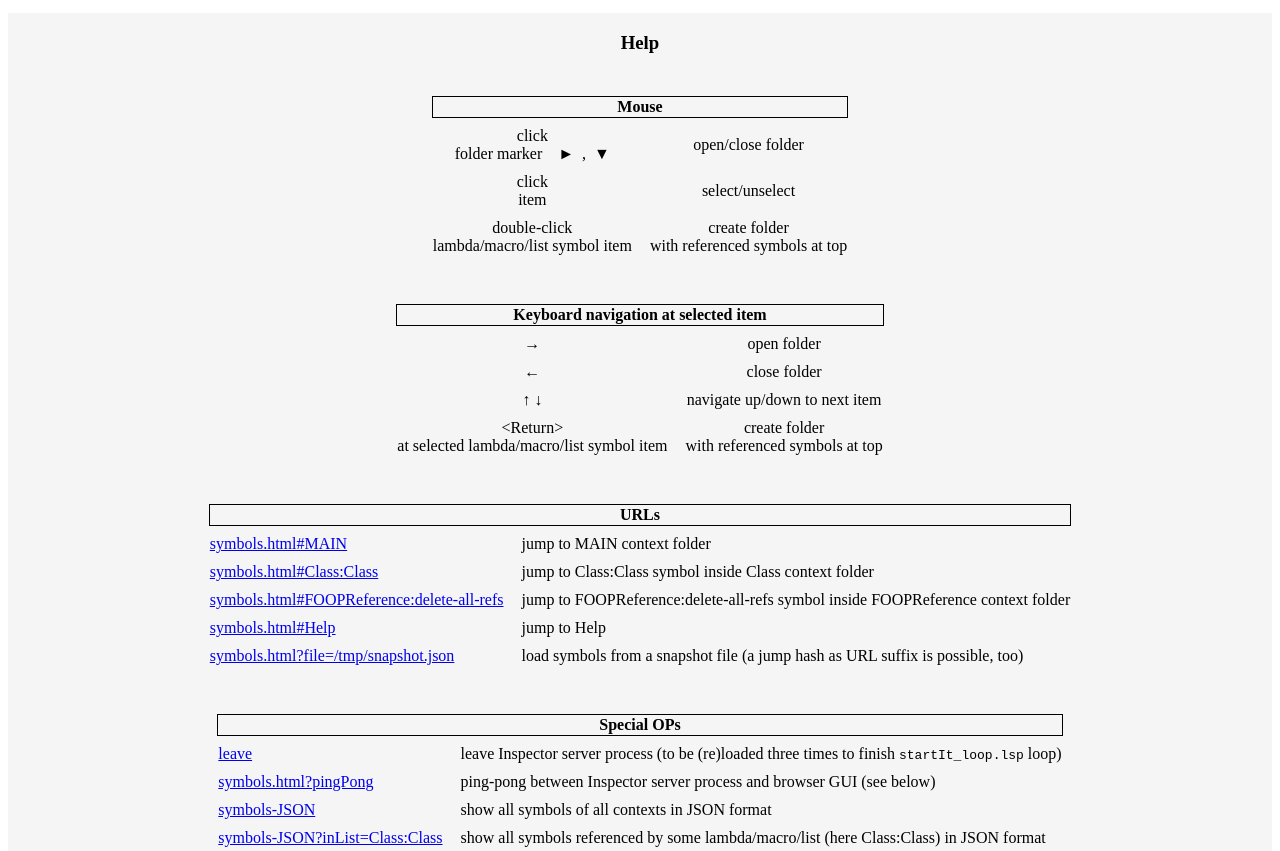
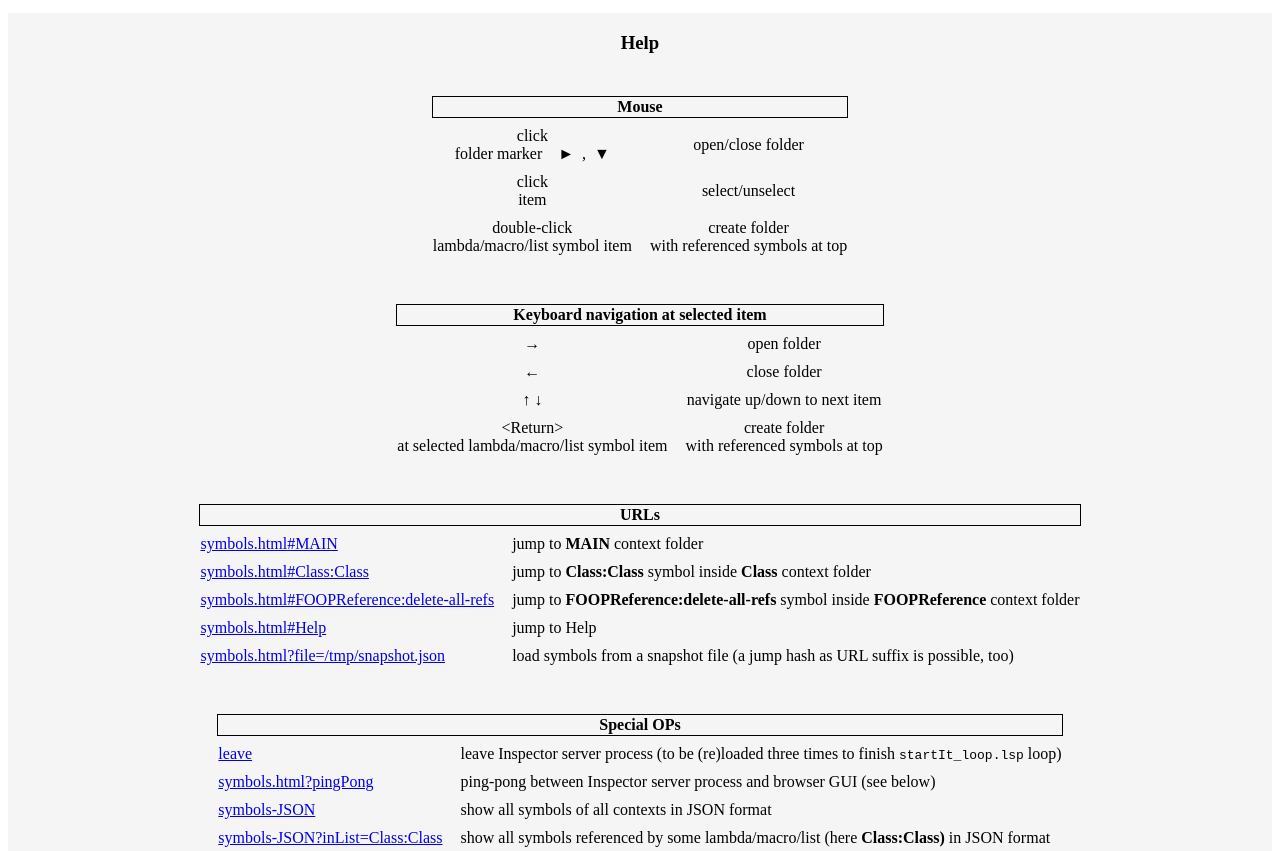
Before and after one commit to hartrock/Inspector, a plain HTML site: page symbols.html in a window 1280 px wide. Shown: the part 101-952 px from the top of the page. Drawn offline with Linux system fonts and the light colour scheme; no server answers.

Commit message:
[imp] GUI: code snippets in Help in bold (e.g. Class:Class), README.md update
And minimal change in help text of startIt_pingPong.lsp .

```diff
--- a/inspector.css
+++ b/inspector.css
@@ -79,8 +79,11 @@ td.URL {
     text-align:left;
 }
 
-span.codesnippet {
+span.command_snippet {
 /*    background-color: red; */
     /* text-align: left; */
     font-family: monospace;
 }
+span.code_snippet {
+    font-weight: bold;
+}
--- a/symbols.html
+++ b/symbols.html
@@ -71,16 +71,16 @@
       </tr>
       <tr>
         <td class="URL"><a href="symbols.html#MAIN">symbols.html#MAIN</a></td>
-        <td class="URL">jump to MAIN context folder</td>
+        <td class="URL">jump to <span class="code_snippet">MAIN</span> context folder</td>
       </tr>
       <tr>
         <td class="URL"><a href="symbols.html#Class:Class">symbols.html#Class:Class</a></td>
-        <td class="URL">jump to Class:Class symbol inside Class context folder</td>
+        <td class="URL">jump to <span class="code_snippet">Class:Class</span> symbol inside <span class="code_snippet">Class</span> context folder</td>
       </tr>
       <tr>
         <td class="URL"><a href="symbols.html#FOOPReference:delete-all-refs">symbols.html#FOOPReference:delete-all-refs
         </a></td>
-        <td>jump to FOOPReference:delete-all-refs symbol inside FOOPReference context folder</td>
+        <td>jump to <span class="code_snippet">FOOPReference:delete-all-refs</span> symbol inside <span class="code_snippet">FOOPReference</span> context folder</td>
       </tr>
       <tr>
         <td class="URL"><a href="symbols.html#Help">symbols.html#Help</a></td>
@@ -98,7 +98,7 @@
       </tr>
       <tr>
         <td class="URL"><a href="leave">leave</a></td>
-        <td class="URL">leave Inspector server process (to be (re)loaded three times to finish <span class="codesnippet">startIt_loop.lsp</span> loop)</td>
+        <td class="URL">leave Inspector server process (to be (re)loaded three times to finish <span class="command_snippet">startIt_loop.lsp</span> loop)</td>
       </tr>
       <tr>
         <td class="URL"><a href="symbols.html?pingPong">symbols.html?pingPong</a></td>
@@ -110,7 +110,7 @@
       </tr>
       <tr>
         <td class="URL"><a href="symbols-JSON?inList=Class:Class">symbols-JSON?inList=Class:Class</a></td>
-        <td class="URL">show all symbols referenced by some lambda/macro/list (here Class:Class) in JSON format</td>
+        <td class="URL">show all symbols referenced by some lambda/macro/list (here <span class="code_snippet">Class:Class)</span> in JSON format</td>
       </tr>
     </table>
 
@@ -120,7 +120,7 @@
       </tr>
       <tr>
         <td>Just run
-          <br>&nbsp;&nbsp;<span class="codesnippet">./startIt_pingPong.lsp</span><br>
+          <br>&nbsp;&nbsp;<span class="command_snippet">./startIt_pingPong.lsp</span><br>
           : in terminal output there is info about how to proceed.
         </td>
       </tr>
```
Also changed, not shown: 2 other files.
